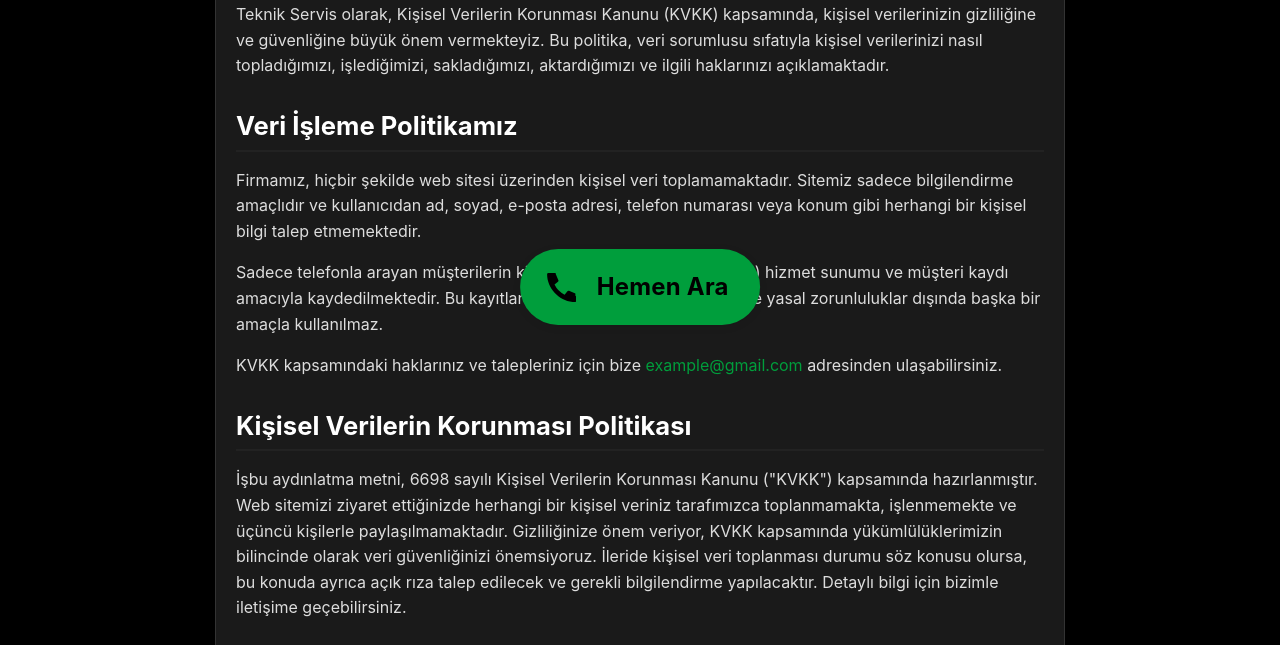
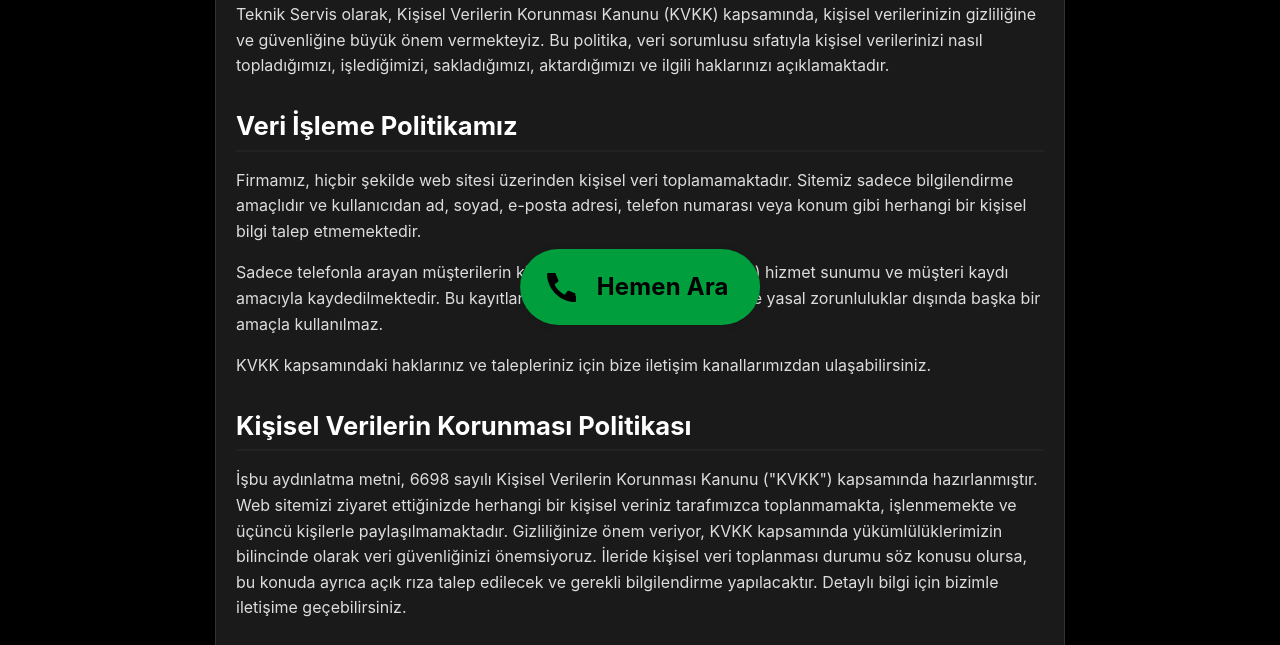
Before and after one commit to berkaybakac/teknik-servis-html, a plain HTML site: page kvkk.html in a window 1280 px wide. Shown: the part 455-1100 px from the top of the page. Drawn offline with Linux system fonts and the light colour scheme.

Commit message:
Refactor: fixed kvkk.html for pagespeed test second

```diff
--- a/kvkk.html
+++ b/kvkk.html
@@ -667,11 +667,8 @@
             dışında başka bir amaçla kullanılmaz.
           </p>
           <p>
-            KVKK kapsamındaki haklarınız ve talepleriniz için bize
-            <a href="mailto:example@gmail.com" id="kvkk-contact-email"
-              >example@gmail.com</a
-            >
-            adresinden ulaşabilirsiniz.
+            KVKK kapsamındaki haklarınız ve talepleriniz için bize iletişim
+            kanallarımızdan ulaşabilirsiniz.
           </p>
 
           <h2>Kişisel Verilerin Korunması Politikası</h2>
```
